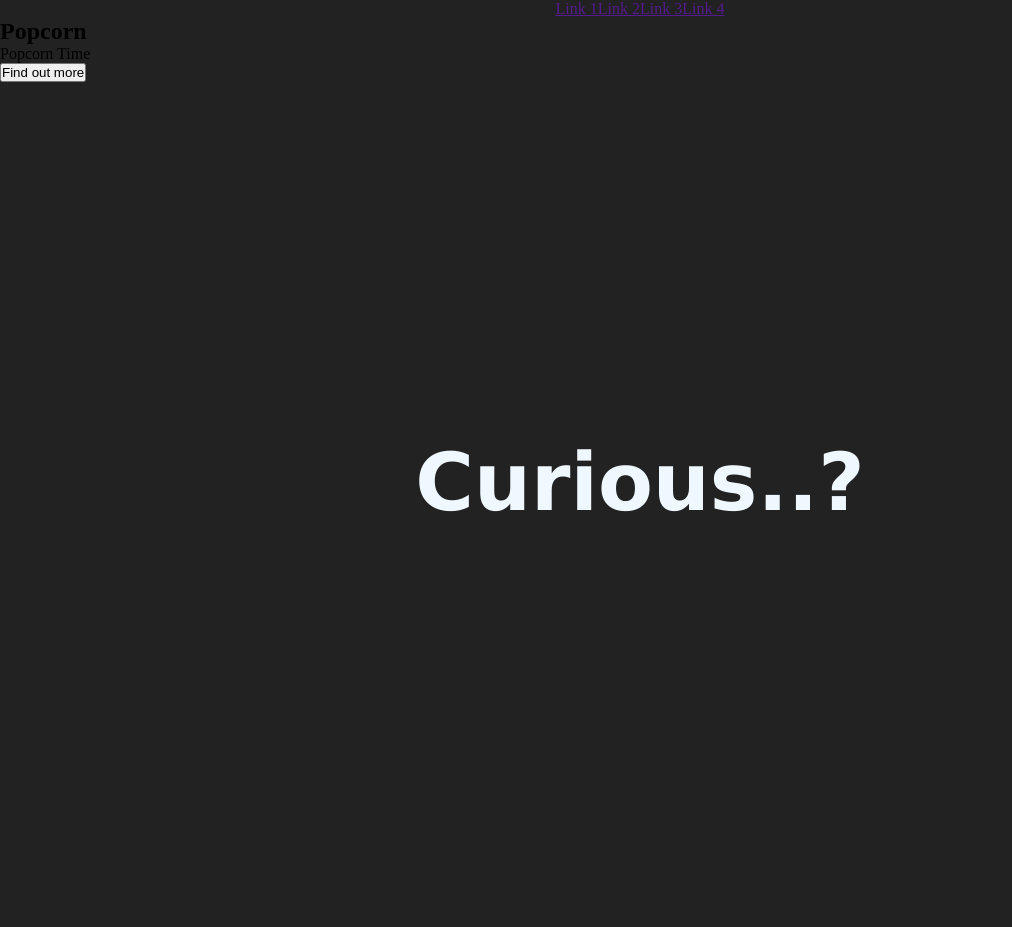
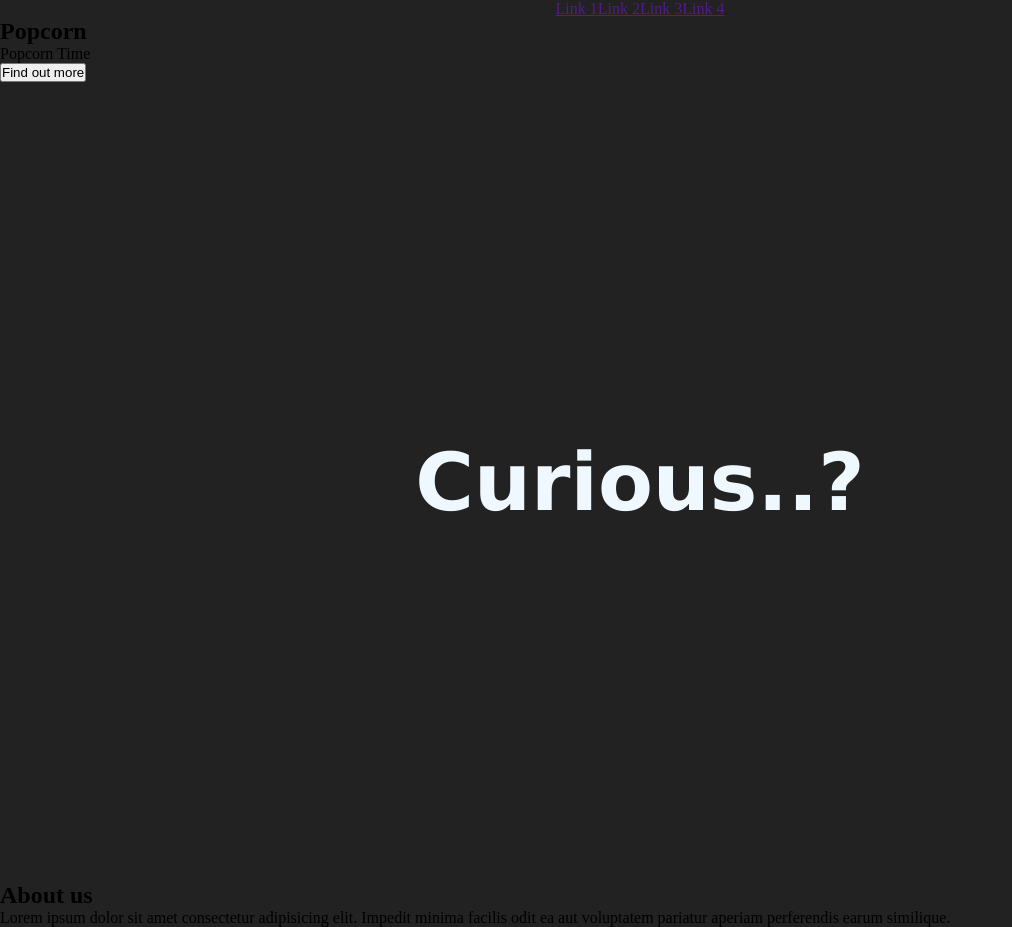
Before and after one commit to helloPaka/example_project, a plain HTML site: page index.html in a window 1280 px wide. Shown: the whole page, without its empty margins (0-1012 px from the left). Before the commit the page ends 882 px from the top, so only its background shows below. Drawn offline with Linux system fonts and the light colour scheme.

Commit message:
add about section

```diff
--- a/index.html
+++ b/index.html
@@ -24,5 +24,9 @@
       <h2>Curious..?</h2>
     </div>
   </section>
+  <section class="container about">
+    <h2>About us</h2>
+    <p>Lorem ipsum dolor sit amet consectetur adipisicing elit. Impedit minima facilis odit ea aut voluptatem pariatur aperiam perferendis earum similique.</p>
+  </section>
 </body>
 </html>
```
